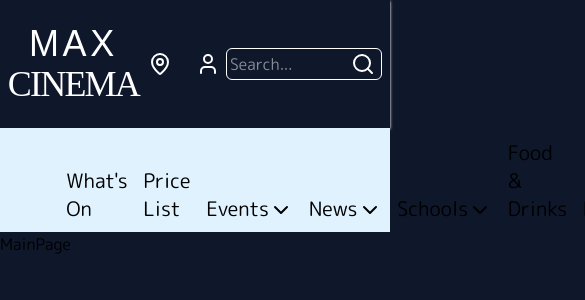
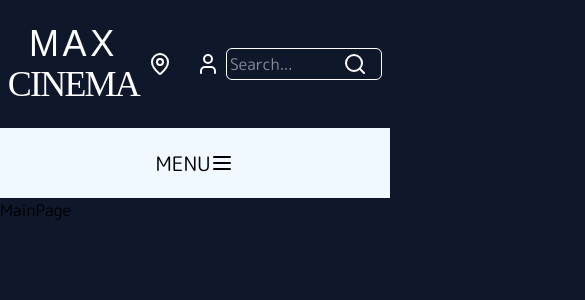
Before and after one commit to bchanowski/ReactCinema, a React (Vite) app: page / in a window 390 px wide. Shown: the top 300 px of the page, 585 px wide, since content can reach past the window. Built offline with nearby package versions, Linux system fonts and the light colour scheme; a web font is replaced by a local one.

Commit message:
Continued work on categories tab, added mobile nav for it

```diff
--- a/src/components/Categories/Categories.tsx
+++ b/src/components/Categories/Categories.tsx
@@ -1,18 +1,36 @@
-import { ChevronDown } from "lucide-react";
+import { ChevronDown, Menu } from "lucide-react";
 import { categoriesList } from "../../data/categoriesList";
+import { useState } from "react";
+import MobileCategories from "./MobileCategories";
 
 const Categories = () => {
+  const [openMobile, setOpenMobile] = useState(false);
   return (
-    <div className="flex px-[15svw] text-xl bg-sky-100">
+    <div className="flex h-[70px] justify-center items-center px-[1svw] md:px-[8svw] lg:px-[15svw] text-xl bg-sky-50">
       {categoriesList.map((category, index) => (
+        <>
           <div
             key={index}
-          className="cursor-pointer px-[2svw] py-[10px] flex items-end ease-out duration-200 hover:text-sky-900 hover:bg-sky-200"
+            className="cursor-pointer hidden h-full px-[4px] md:px-[2svw] py-[10px] sm:flex items-center ease-out duration-200 hover:text-sky-900 hover:bg-blue-100"
           >
             {category.name}
             {category.options.hasOptions && <ChevronDown />}
           </div>
+          {index < categoriesList.length - 1 && (
+            <hr className="hidden sm:inline h-[80%] m-[0] border-r border-sky-900 border-solid" />
+          )}
+        </>
       ))}
+      <span
+        className="flex items-center sm:hidden cursor-pointer"
+        onClick={() => setOpenMobile(true)}
+      >
+        MENU
+        <Menu />
+      </span>
+      {openMobile && (
+        <MobileCategories closeMobile={() => setOpenMobile(false)} />
+      )}
     </div>
   );
 };
--- /dev/null
+++ b/src/components/Categories/MobileCategories.tsx
@@ -0,0 +1,23 @@
+import { X } from "lucide-react";
+import { categoriesList } from "../../data/categoriesList";
+
+type Props = {
+  closeMobile: () => void;
+};
+
+const MobileCategories = ({ closeMobile }: Props) => {
+  return (
+    <div className="fixed right-[0] bottom-[0] z-[1001] h-[100svh] w-[100svw] bg-sky-50">
+      <X onClick={closeMobile} />
+      <div className="h-[90%] w-full flex flex-col justify-center items-center">
+        {categoriesList.map((category, index) => (
+          <p key={index} className="my-[15px] text-2xl">
+            {category.name}
+          </p>
+        ))}
+      </div>
+    </div>
+  );
+};
+
+export default MobileCategories;
--- a/src/components/Navbar/Logo.tsx
+++ b/src/components/Navbar/Logo.tsx
@@ -1,6 +1,6 @@
 const Logo = () => {
   return (
-    <div className="flex flex-col justify-center text-white text-4xl ml-[2svw] sm:ml-[12svw] cursor-pointer sm:text-5xl">
+    <div className="flex flex-col justify-center text-white text-4xl ml-[2svw] md:ml-[12svw] cursor-pointer sm:text-5xl">
       <span className="flex justify-center font-[Arial] tracking-widest">
         MAX
       </span>
--- a/src/components/Navbar/SearchBar.tsx
+++ b/src/components/Navbar/SearchBar.tsx
@@ -7,7 +7,7 @@ const SearchBar = () => {
         placeholder="Search..."
         className="border rounded-md border-white p-[0.2rem] w-full ease-out duration-500 hover:text-lg hover:p-[0.3rem] "
       />
-      <Search className="absolute left-[80%] cursor-pointer sm:left-[85%]" />
+      <Search className="absolute left-[75%] sm:left-[80%] cursor-pointer md:left-[85%]" />
     </div>
   );
 };
--- a/src/data/categoriesList.ts
+++ b/src/data/categoriesList.ts
@@ -43,7 +43,7 @@ export const categoriesList: TCategory[] = [
   },
   {
     id: 6,
-    name: "Food & Drinks",
+    name: "Food Menu",
     options: {
       hasOptions: false,
       option: [],
```
Lines whose indentation alone changed are shown as unchanged.
